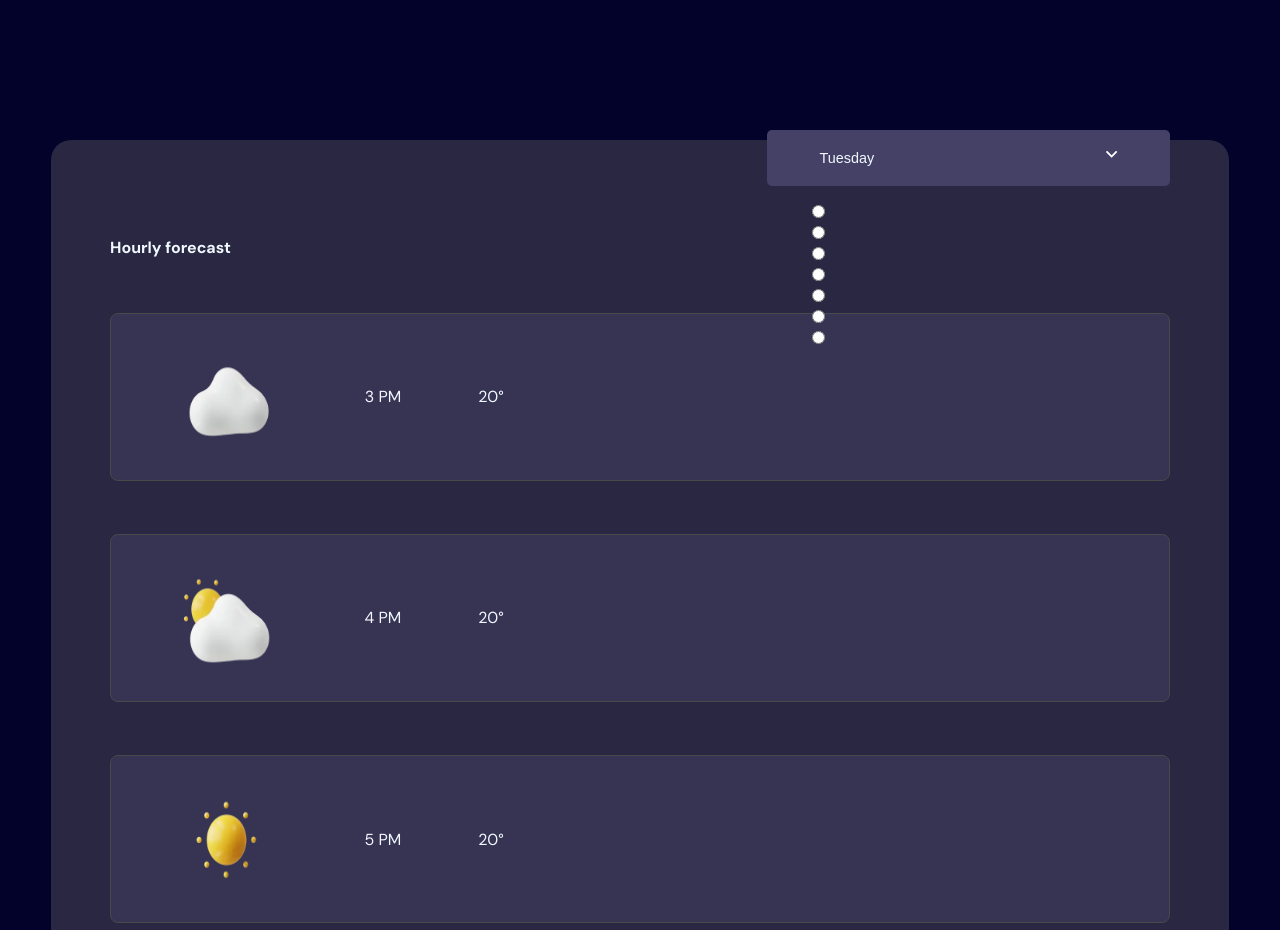
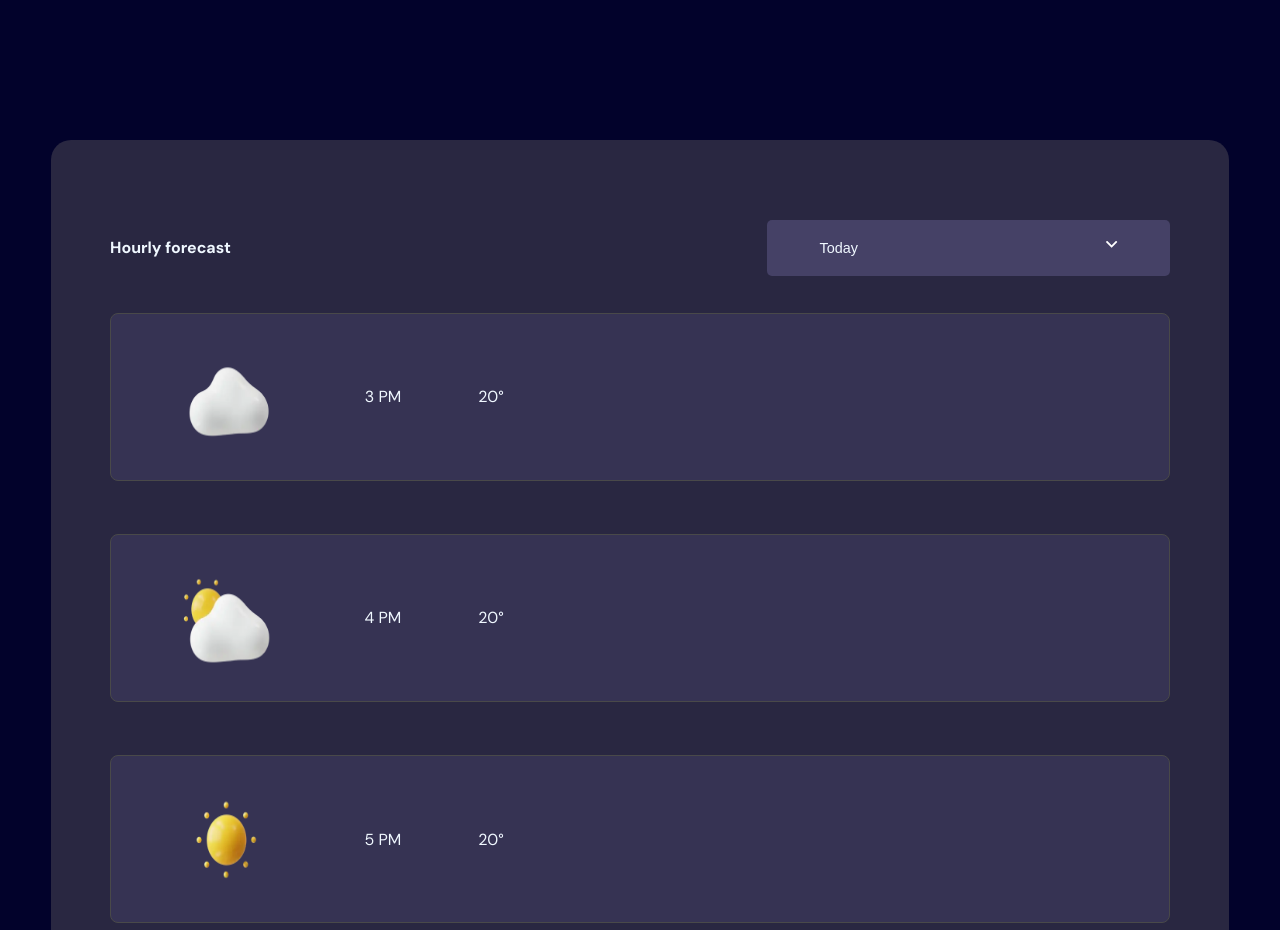
Before and after one commit to BYDINARES/weather-app-main, a React (Vite) app: page / in a window 1280 px wide. Shown: the part 5500-6430 px from the top of the page. Built offline with nearby package versions, Linux system fonts and the light colour scheme.

Commit message:
Adding the dropdown container

```diff
--- a/src/App.css
+++ b/src/App.css
@@ -374,6 +374,26 @@ html body #root main section.hourly-forecast div.top-pick-a-day section.dropdown
   border: none;
   border-radius: 5px;
 }
+html body #root main section.hourly-forecast div.top-pick-a-day section.dropdown-day section.dropdown-container {
+  position: absolute;
+  width: 40%;
+  right: 9%;
+  padding: 5%;
+  margin-top: 2%;
+  background-color: rgb(69, 65, 102);
+  border-radius: 10px;
+}
+html body #root main section.hourly-forecast div.top-pick-a-day section.dropdown-day section.dropdown-container > label {
+  width: 100%;
+  display: flex;
+  flex-direction: row-reverse;
+  justify-content: space-between;
+  margin-bottom: 5%;
+}
+html body #root main section.hourly-forecast div.top-pick-a-day section.dropdown-day section.dropdown-container > label input {
+  width: 20%;
+  box-sizing: border-box;
+}
 html body #root main section.hourly-forecast ul.hours-list {
   height: 90%;
   list-style: none;
--- a/src/App.jsx
+++ b/src/App.jsx
@@ -41,6 +41,7 @@ function App() {
 
   //Hourly dropdown
   const [openHourlyDropdown, setOpenHourlyDropdown] = useState(false);
+  const [selectedDay, setSelectedDay] = useState(null);
 
   //======== Efects =======
   useEffect(() => {
@@ -628,58 +629,42 @@ function App() {
           <div className="top-pick-a-day">
             <h2>Hourly forecast</h2>
             <section className="dropdown-day">
-              <button>
-                Tuesday
+              <button onClick={() => setOpenHourlyDropdown((prev) => !prev)}>
+                {selectedDay ? getWeekday(selectedDay) : "Today"}
                 <img src={iconDropdown} alt="Dropdown icon" />
               </button>
-              {weatherData.location ? (
-                weatherData.daily.time.map((day) => {
-                  const date = new Date(day);
+
+              {openHourlyDropdown && weatherData.location && (
+                <section className="dropdown-container">
+                  {weatherData.daily.time
+                    .map((day) => new Date(day))
+                    .filter((date) => {
+                      const today = new Date();
+                      today.setHours(0, 0, 0, 0);
+                      return date >= today;
+                    })
+                    .map((date) => {
+                      const dayISO = date.toISOString().split("T")[0];
                       const weekday = date.toLocaleDateString("en-US", {
                         weekday: "long",
                       });
 
                       return (
-                    <label>
-                      <input key={day} />
-                      {weekday}
+                        <label key={dayISO} className="day-option">
+                          <span>{weekday}</span>
+                          <input
+                            type="radio"
+                            name="day-option"
+                            checked={selectedDay === dayISO}
+                            onChange={() => {
+                              setSelectedDay(dayISO);
+                              setOpenHourlyDropdown(false);
+                            }}
+                          />
                         </label>
                       );
-                })
-              ) : (
-                <article className="hourly-dropdown">
-                  <ul>
-                    <div>
-                      <label>
-                        <input name="day-forecast" id="day-1" type="radio" />
-                      </label>
-                    </div>
-                    <div>
-                      <label htmlFor=""></label>
-                      <input name="day-forecast" id="day-2" type="radio" />
-                    </div>
-                    <div>
-                      <label htmlFor=""></label>
-                      <input name="day-forecast" id="day-3" type="radio" />
-                    </div>
-                    <div>
-                      <label htmlFor=""></label>
-                      <input name="day-forecast" id="day-4" type="radio" />
-                    </div>
-                    <div>
-                      <label htmlFor=""></label>
-                      <input name="day-forecast" id="day-5" type="radio" />
-                    </div>
-                    <div>
-                      <label htmlFor=""></label>
-                      <input name="day-forecast" id="day-6" type="radio" />
-                    </div>
-                    <div>
-                      <label htmlFor=""></label>
-                      <input name="day-forecast" id="day-7" type="radio" />
-                    </div>
-                  </ul>
-                </article>
+                    })}
+                </section>
               )}
             </section>
           </div>
```
Also changed, not shown: src/SCSS/App.scss (+24 -0 lines), 2 other files (tests, documents, lock files or other folders). Lines whose indentation alone changed are shown as unchanged.
